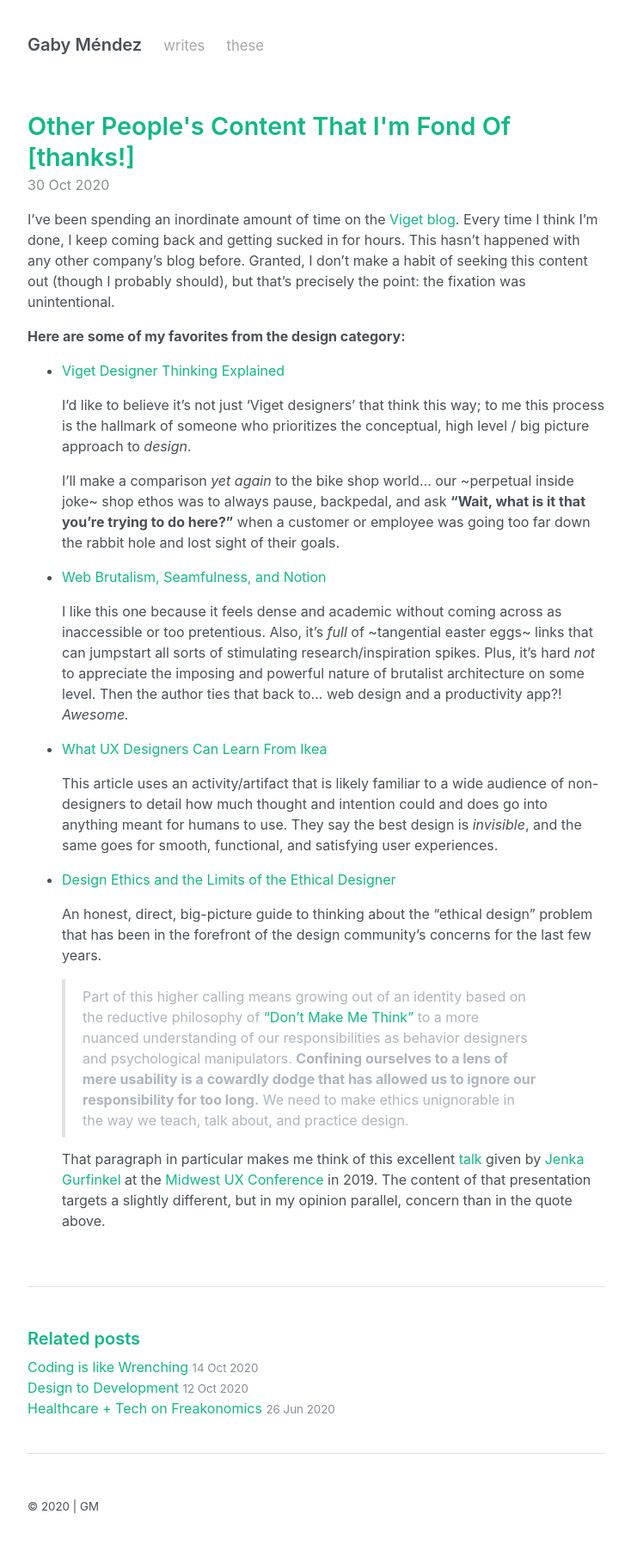
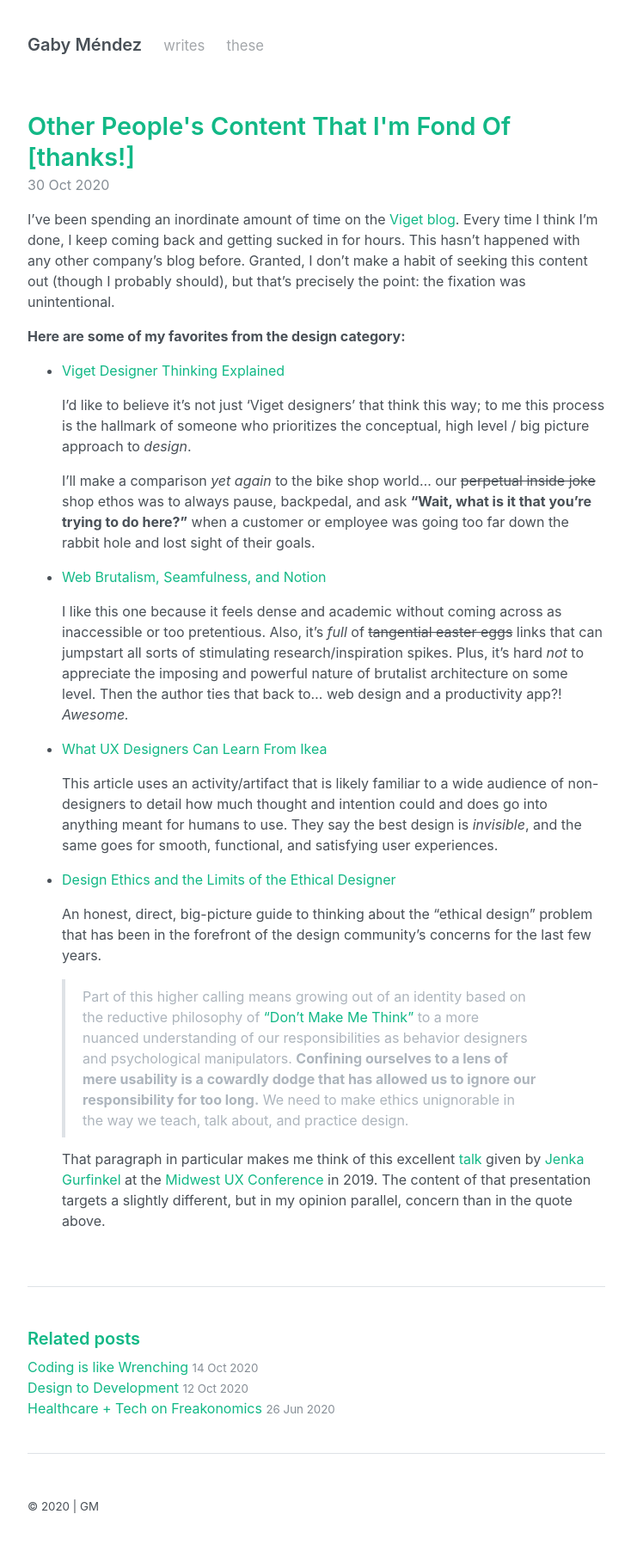
Before and after one commit to gabichuelas/gabichuelas.github.io, a Jekyll site: the page built from _posts/2020-10-30-viget-blog-links.md, in a window 1280 px wide. Shown: the whole page at 86% size, without its empty margins (272-1006 px from the left). Built offline with Jekyll 4.4.1, drawn with Linux system fonts in a browser that asks for light colours; Markdown is read by kramdown in place of the engine named in the settings.

Commit message:
Add redcarpet to config

```diff
--- a/_config.yml
+++ b/_config.yml
@@ -51,3 +51,7 @@ version: 3.0.0
 
 # Custom additions
 excerpt_separator: <!--more-->
+
+markdown: redcarpet
+redcarpet:
+  extensions: ["strikethrough"]
--- a/_posts/2020-10-30-viget-blog-links.md
+++ b/_posts/2020-10-30-viget-blog-links.md
@@ -11,11 +11,11 @@ I've been spending an inordinate amount of time on the [Viget blog](https://www.
 
   I'd like to believe it's not just 'Viget designers' that think this way; to me this process is the hallmark of someone who prioritizes the conceptual, high level / big picture approach to _design_.
 
-  I'll make a comparison _yet again_ to the bike shop world... our ~perpetual inside joke~ shop ethos was to always pause, backpedal, and ask **"Wait, what is it that you're trying to do here?"** when a customer or employee was going too far down the rabbit hole and lost sight of their goals.
+  I'll make a comparison _yet again_ to the bike shop world... our ~~perpetual inside joke~~ shop ethos was to always pause, backpedal, and ask **"Wait, what is it that you're trying to do here?"** when a customer or employee was going too far down the rabbit hole and lost sight of their goals.
 
 - [Web Brutalism, Seamfulness, and Notion](https://www.viget.com/articles/web-brutalism-seamfulness-and-notion/)
 
-  I like this one because it feels dense and academic without coming across as inaccessible or too pretentious. Also, it's _full_ of ~tangential easter eggs~ links that can jumpstart all sorts of stimulating research/inspiration spikes. Plus, it's hard _not_ to appreciate the imposing and powerful nature of brutalist architecture on some level. Then the author ties that back to... web design and a productivity app?! _Awesome._
+  I like this one because it feels dense and academic without coming across as inaccessible or too pretentious. Also, it's _full_ of ~~tangential easter eggs~~ links that can jumpstart all sorts of stimulating research/inspiration spikes. Plus, it's hard _not_ to appreciate the imposing and powerful nature of brutalist architecture on some level. Then the author ties that back to... web design and a productivity app?! _Awesome._
 
 - [What UX Designers Can Learn From Ikea](https://www.viget.com/articles/what-ux-designers-can-learn-from-ikea/)
 
```
